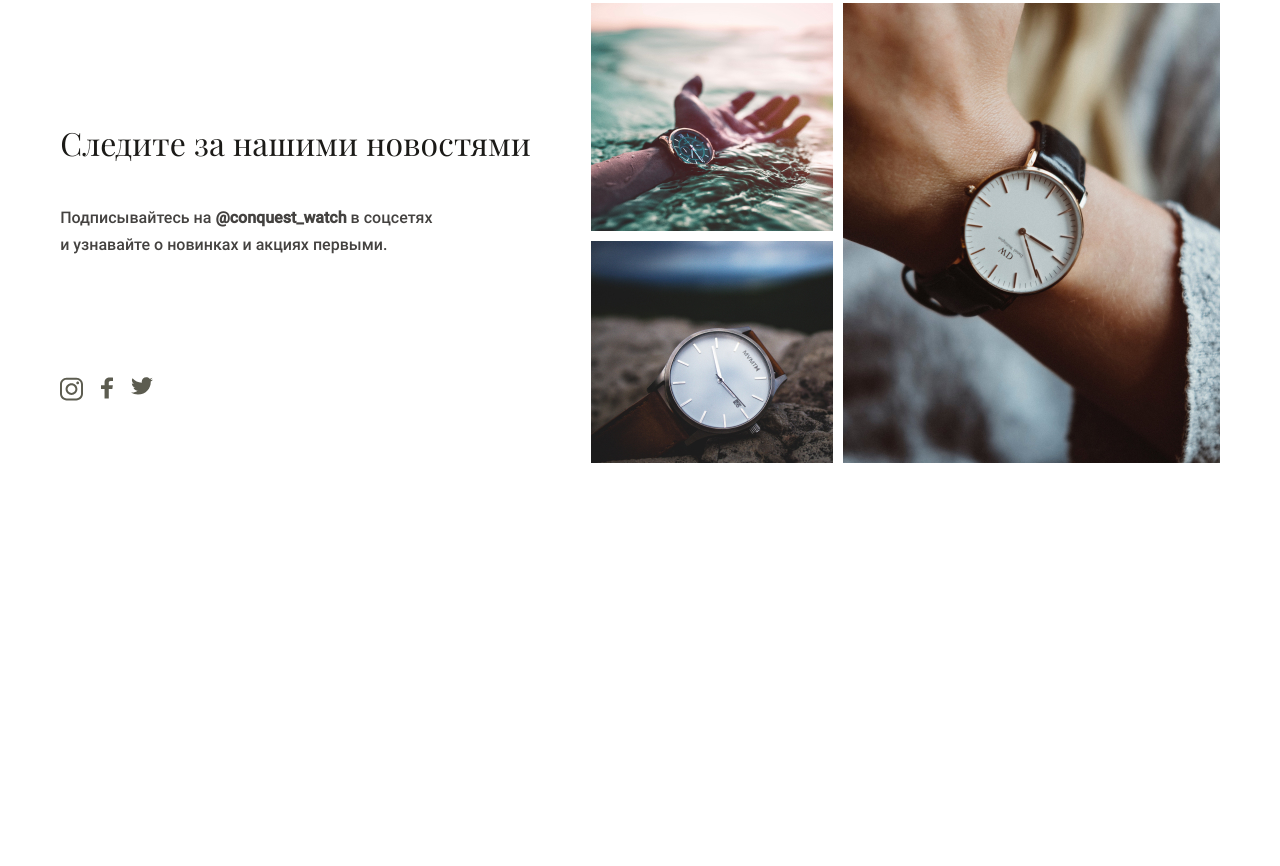
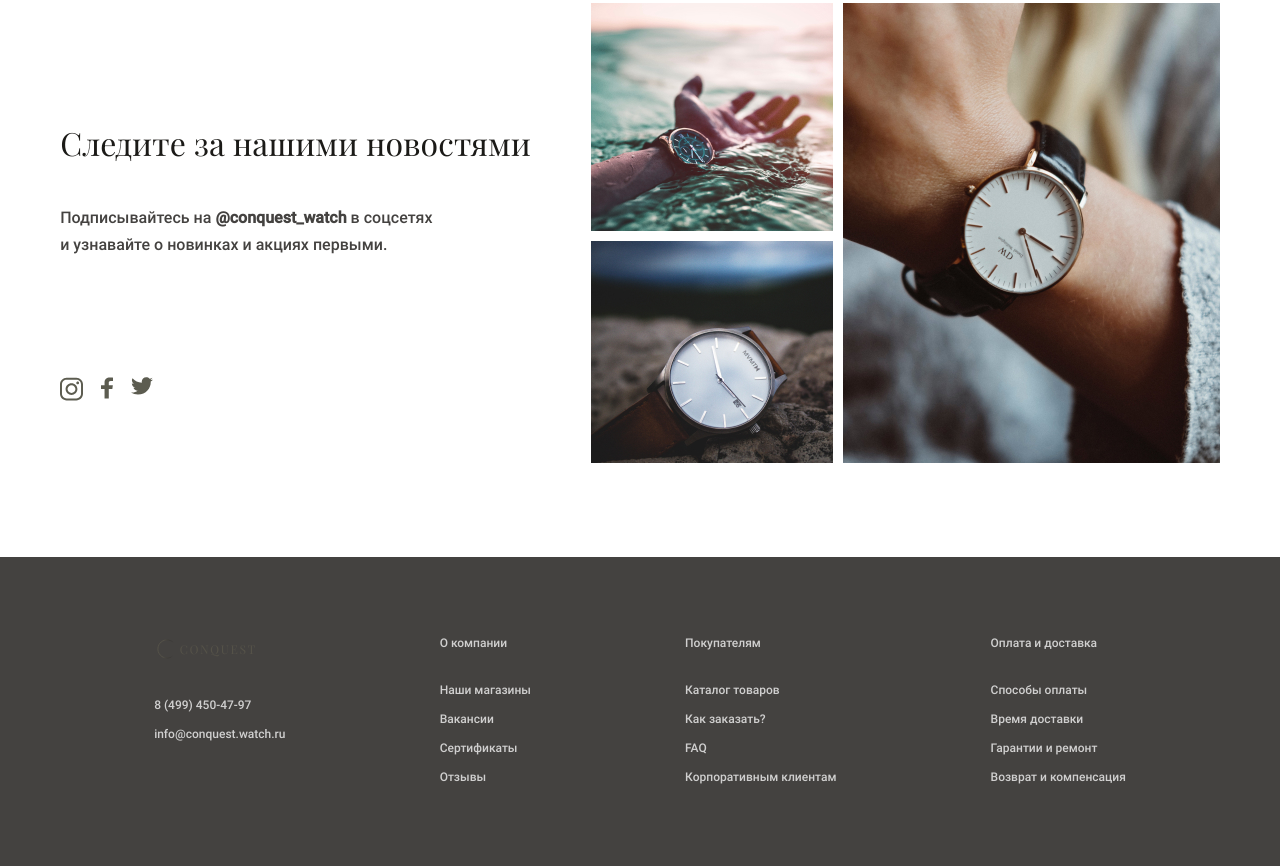
Before and after one commit to injashkin/conquest, a website built with Parcel: page src/index.html in a window 1280 px wide. Shown: the part 2223-3089 px from the top of the page. Before the commit the page ends 2780 px from the top, so only its background shows below. Built offline with nearby package versions, Linux system fonts and the light colour scheme; files whose address does not match are found by name; a web font is replaced by a local one.

Commit message:
Add Footer section

```diff
--- a/src/css/style.css
+++ b/src/css/style.css
@@ -453,3 +453,37 @@ ul[class] {
 .subscribe__photo-3 {
   margin-left: 10px;
 }
+
+/* ================== Footer ================ */
+
+.footer {
+  display: flex;
+  justify-content: space-evenly;
+  font-family: "Roboto", sans-serif;
+  font-style: normal;
+  font-weight: 400;
+  font-size: 12px;
+  line-height: 14px;
+
+  color: rgba(255, 255, 255, 0.75);
+  background: #444240;
+  padding: 79px 0 67px;
+}
+
+.footer__logo {
+  color: #ffffff;
+}
+
+.footer > div {
+  display: flex;
+  flex-direction: column;
+}
+
+.footer > div > div {
+  margin-bottom: 33px;
+}
+
+.footer a {
+  margin-bottom: 15px;
+  color: inherit;
+}
--- a/src/index.html
+++ b/src/index.html
@@ -225,5 +225,40 @@
         </div>
       </div>
     </div>
+
+    <!--++++++++++++++++++++++++++++++++++++++++++-->
+
+    <div class="footer">
+      <div>
+        <div class="footer__logo">
+          <object type="image/svg+xml" data="./image/logo.svg">
+            Ваш браузер не поддерживает SVG
+          </object>
+        </div>
+          <a href="tel:84994504797">8 (499) 450-47-97</a>
+          <a href="email:info@conquest.watch.ru">info@conquest.watch.ru</a>
+      </div>
+      <div class="about">
+        <div>О компании</div>
+        <a href="/">Наши магазины</a>
+        <a href="/">Вакансии</a>
+        <a href="/">Сертификаты</a>
+        <a href="/">Отзывы</a>
+      </div>
+      <div class="for-buyers">
+        <div>Покупателям</div>
+        <a href="/">Каталог товаров</a>
+        <a href="/">Как заказать?</a>
+        <a href="/">FAQ</a>
+        <a href="/">Корпоративным клиентам</a>
+      </div>
+      <div>
+        <div>Оплата и доставка</div>
+        <a href="/">Способы оплаты</a>
+        <a href="/">Время доставки</a>
+        <a href="/">Гарантии и ремонт</a>
+        <a href="/">Возврат и компенсация</a>
+      </div>
+    </div>
   </body>
 </html>
```
